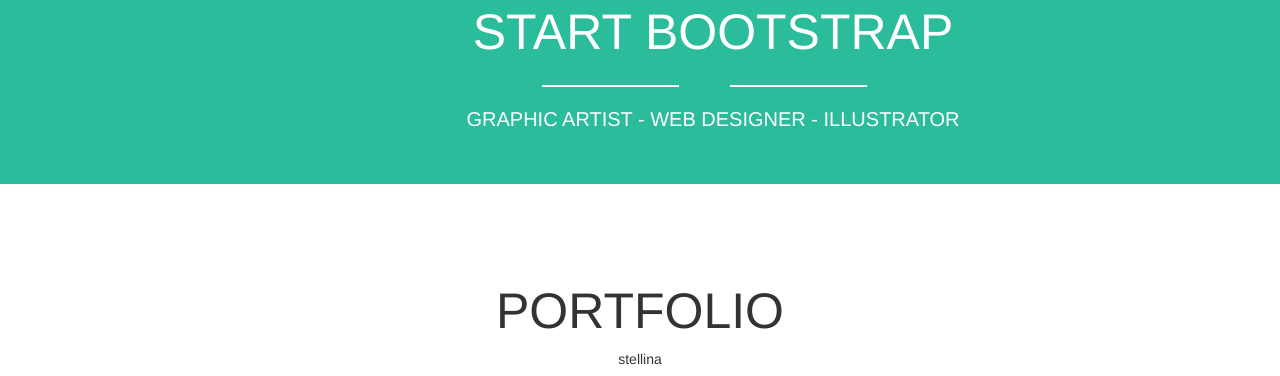
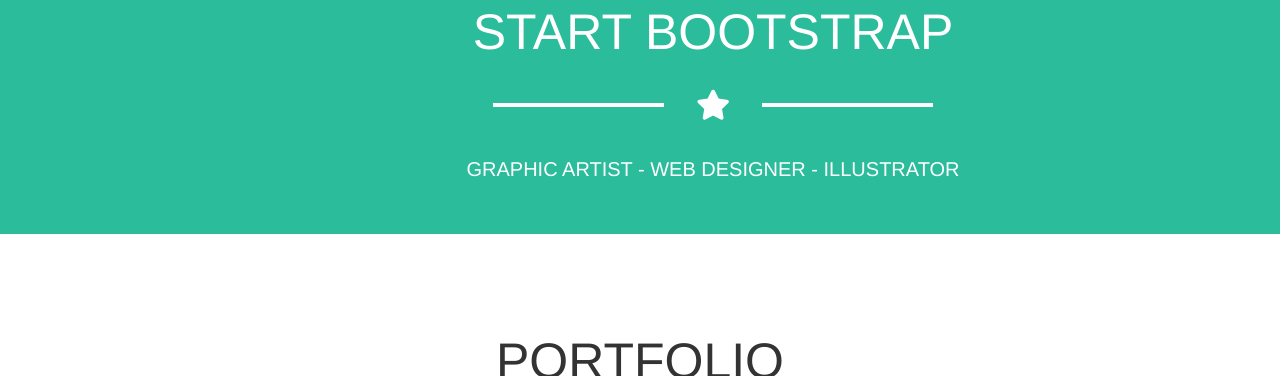
Before and after one commit to corradocoppolino/html-css-bootstrap-freelancer, a plain HTML site: page index.html in a window 1280 px wide. Shown: the part 355-731 px from the top of the page. Drawn offline with nearby package versions, Linux system fonts and the light colour scheme.

Commit message:
stellina fatta

```diff
--- a/css/style.css
+++ b/css/style.css
@@ -19,36 +19,36 @@
     border: 1px solid white;
 }
 
-.cc-header-bottom i{
-    position: relative;
-    width: 30%;
+/* stellina */
+
+.inline{
+    margin: 20px auto;
 }
 
-.cc-header-bottom i::after{
-    display: block;
+i.fa-star{
+    width: 8%;
+    display: inline-block;
+    vertical-align: middle;
+    font-size: 30px;
+}
+
+.inline::after, .inline::before{
+    display: inline-block;
     content: "";
-    height: 2px;
-    position: absolute;
-    width: 40%;
-    top: 50%;
-    left: 55%;
+    height: 4px;
+    width: 15%;
+    vertical-align: middle;
     background-color: white;
 }
 
-.cc-header-bottom i::before{
-    display: block;
+.inline.black::after, .inline.black::before{
+    display: inline-block;
     content: "";
-    height: 2px;
-    position: absolute;
-    width: 40%;
-    top: 50%;
-    left: 0;
-    background-color: white;
+    height: 4px;
+    width: 15%;
+    vertical-align: middle;
+    background-color: black;
 }
-
-
-
-
 
 /* header */
 
@@ -111,6 +111,10 @@
 }
 
 /* main */
+
+main{
+    width: 100%;
+}
 
 /* portfolio */
 
--- a/index.html
+++ b/index.html
@@ -76,7 +76,9 @@
                 <div class="row">
                     <div class="col-xs-12">
                         <h1>PORTFOLIO</h1>
-                        <p>stellina</p>
+                        <div class="inline black">
+                            <i class="fas fa-star"></i>
+                        </div>
                     </div>
                 </div>
 
@@ -122,7 +124,9 @@
                 <div class="row">
                     <div class="col-xs-12">
                         <h1>ABOUT</h1>
-                        <p>stellina</p>
+                        <div class="inline">
+                            <i class="fas fa-star"></i>
+                        </div>
                     </div>
                 </div>
             </div>
@@ -153,7 +157,9 @@
                 <div class="row text-center">
                     <div class="col-xs-12">
                         <h1>contact me</h1>
-                        <p>stellina</p>
+                        <div class="inline black">
+                            <i class="fas fa-star"></i>
+                        </div>
                     </div>
                 </div>
             </div>
```
